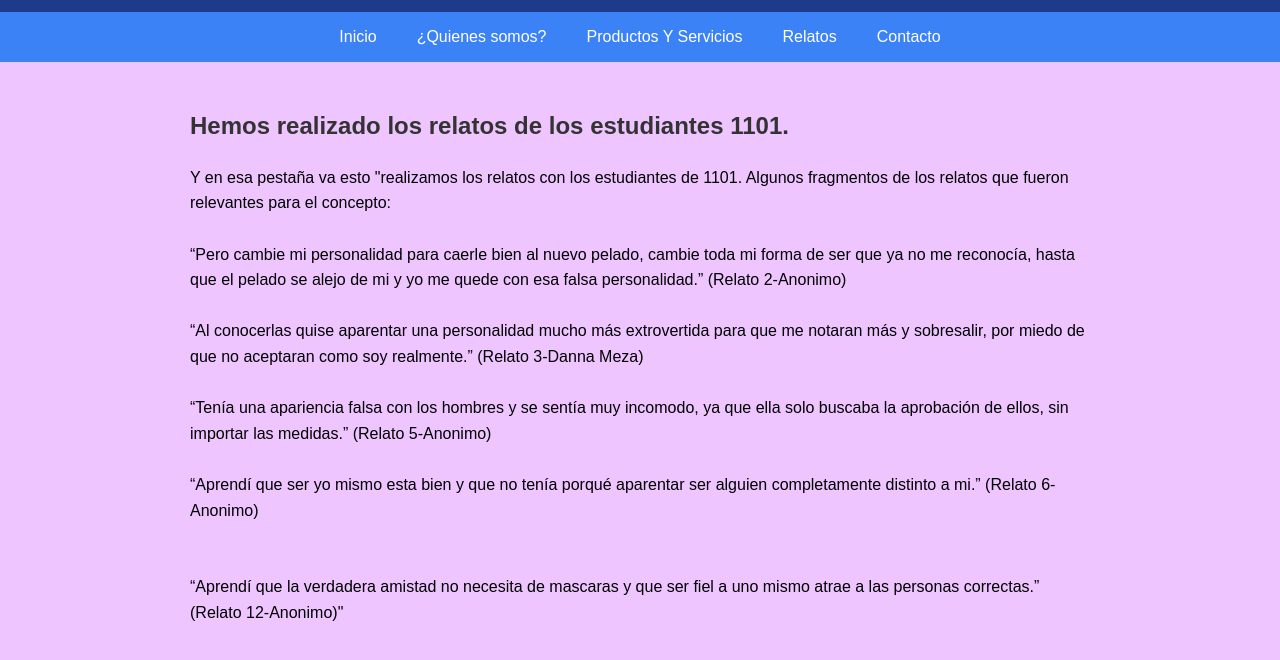
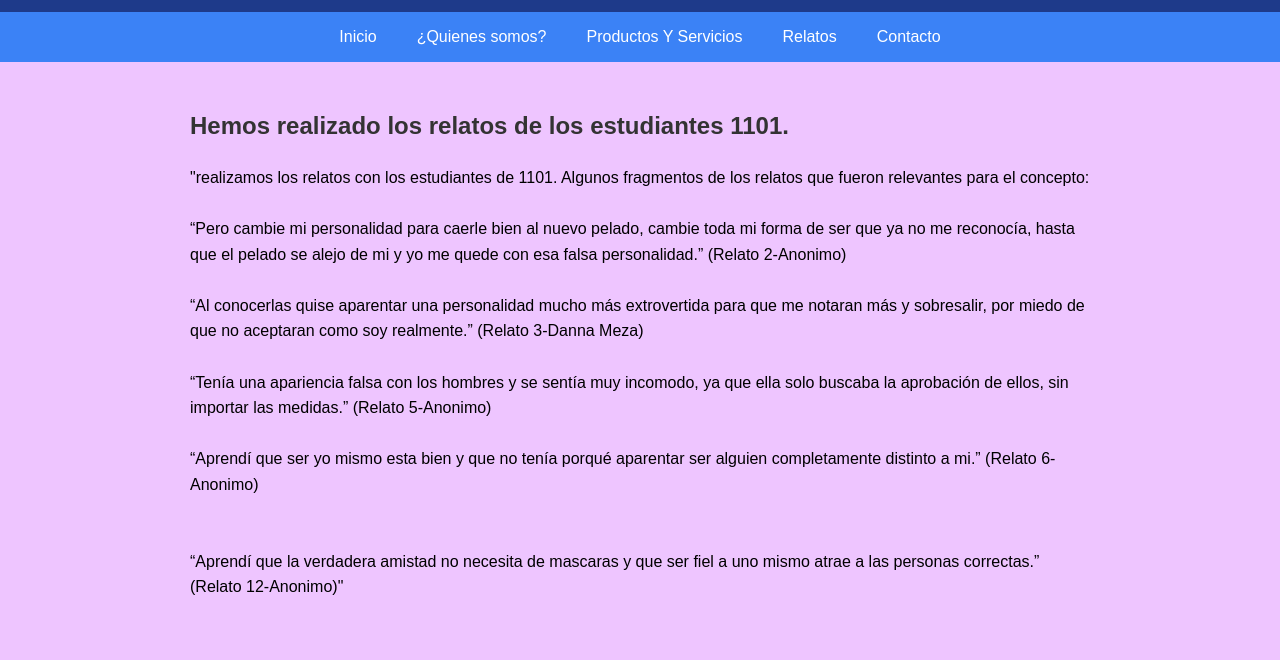
Before and after one commit to DoblasKnight/paguina, a plain HTML site: page relatos.html in a window 1280 px wide. Shown: the part 78-738 px from the top of the page. Drawn offline with Linux system fonts and the light colour scheme.

Commit message:
Update relatos.html

```diff
--- a/relatos.html
+++ b/relatos.html
@@ -25,7 +25,7 @@
     <main>
       <h2>Hemos realizado los relatos de los estudiantes 1101.</h2>
       <p>
-        Y en esa pestaña va esto "realizamos los relatos con los estudiantes de
+        "realizamos los relatos con los estudiantes de
         1101. Algunos fragmentos de los relatos que fueron relevantes para el
         concepto:<br /><br />
 
```
